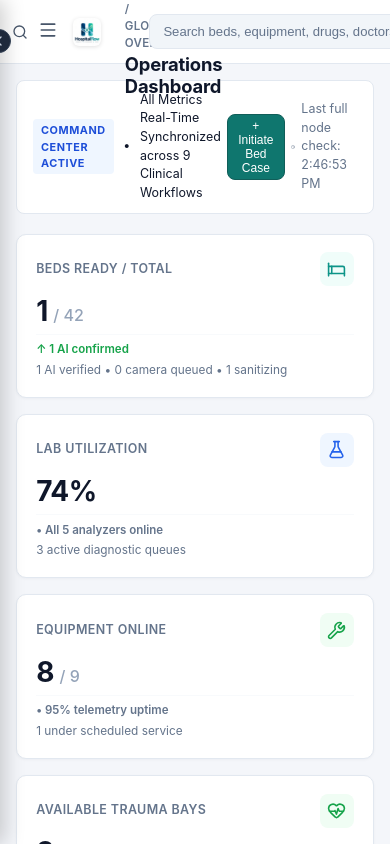
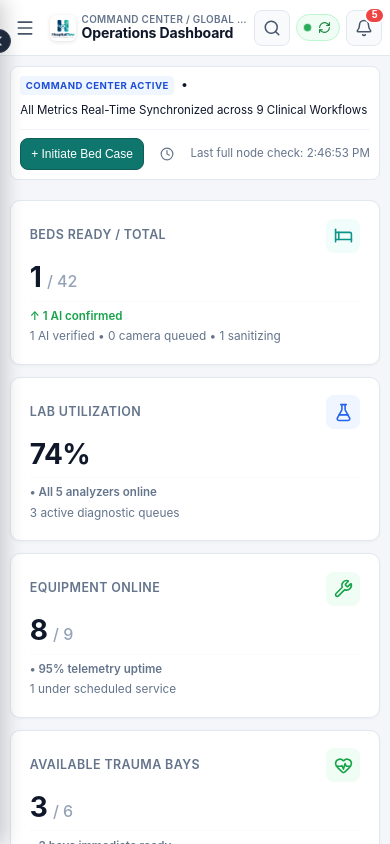
Before and after one commit to gru-senpai/hospital-flow, a React (Vite) app: page / in a window 390 px wide. Shown: the top 844 px of the page. Built offline with nearby package versions, Linux system fonts and the light colour scheme.

Commit message:
fix: polish mobile layout, top navigation, search trigger, and dashboard subbar responsiveness

```diff
--- a/src/App.css
+++ b/src/App.css
@@ -2102,19 +2102,110 @@
   box-shadow: 0 1px 4px rgba(0, 0, 0, 0.12);
 }
 
+/* Mobile display utility classes */
+.mobile-only {
+  display: none !important;
+}
+
+.desktop-only {
+  display: flex !important;
+}
+
+.mobile-search-btn {
+  background-color: #f8fafc;
+  border: 1px solid #e2e8f0;
+  border-radius: 8px;
+  width: 36px;
+  height: 36px;
+  display: flex;
+  align-items: center;
+  justify-content: center;
+  color: #475569;
+  cursor: pointer;
+  transition: all 0.15s ease;
+}
+
+.mobile-search-btn:hover {
+  background-color: #f1f5f9;
+  color: #0f172a;
+}
+
 @media (max-width: 820px) {
+  .desktop-only {
+    display: none !important;
+  }
+
+  .mobile-only {
+    display: flex !important;
+  }
+
+  .app-topnav {
+    height: 56px;
+    padding: 0 0.85rem;
+    gap: 0.5rem;
+  }
+
   .mobile-menu-trigger {
-    display: block;
+    display: flex;
+    align-items: center;
+    justify-content: center;
+    width: 34px;
+    height: 34px;
+    padding: 0;
+    border-radius: 6px;
+  }
+
+  .mobile-menu-trigger:hover {
+    background-color: #f1f5f9;
   }
 
   .mobile-brand-logo {
     display: block;
+    width: 26px;
+    height: 26px;
+  }
+
+  .topnav-titles {
+    display: flex;
+    flex-direction: column;
+    min-width: 0;
+    flex: 1;
+    overflow: hidden;
+  }
+
+  .topnav-breadcrumb {
+    font-size: 0.62rem;
+    white-space: nowrap;
+    overflow: hidden;
+    text-overflow: ellipsis;
+    line-height: 1.1;
+  }
+
+  .topnav-heading {
+    font-size: 0.95rem;
+    white-space: nowrap;
+    overflow: hidden;
+    text-overflow: ellipsis;
+    line-height: 1.2;
+  }
+
+  .topnav-actions {
+    gap: 0.4rem;
+  }
+
+  .sync-status-pill {
+    padding: 0.35rem 0.45rem;
+  }
+
+  .sync-refresh-icon {
+    margin-left: 0;
   }
 
   .app-sidebar {
     position: fixed;
     transform: translateX(-100%);
     box-shadow: 4px 0 20px rgba(0, 0, 0, 0.2);
+    z-index: 100;
   }
 
   .app-sidebar.mobile-open,
@@ -2122,8 +2213,44 @@
     transform: translateX(0);
   }
 
+  .sidebar-mobile-backdrop {
+    position: fixed;
+    inset: 0;
+    background: rgba(15, 23, 42, 0.6);
+    backdrop-filter: blur(2px);
+    z-index: 90;
+  }
+
+  .app-scrollable-content {
+    padding: 0.85rem;
+  }
+
+  /* Dashboard Subbar Mobile Polish */
+  .dashboard-subbar {
+    flex-direction: column;
+    align-items: flex-start;
+    gap: 0.6rem;
+    padding: 0.75rem 0.85rem;
+  }
+
+  .subbar-left {
+    flex-wrap: wrap;
+    gap: 0.4rem;
+  }
+
+  .subbar-right {
+    width: 100%;
+    display: flex;
+    justify-content: space-between;
+    align-items: center;
+    border-top: 1px solid #f1f5f9;
+    padding-top: 0.5rem;
+    font-size: 0.72rem;
+  }
+
   .dashboard-metrics-grid {
     grid-template-columns: 1fr;
+    gap: 0.75rem;
   }
 
   .equipment-grid, .instrument-cards-grid, .trauma-bays-grid, .ward-bed-cards-matrix {
@@ -2132,14 +2259,96 @@
 
   .dashboard-dual-card-row {
     grid-template-columns: 1fr;
+    gap: 0.75rem;
+  }
+
+  /* General Cards Mobile Polish */
+  .ops-card {
+    padding: 1rem;
+    border-radius: 8px;
+  }
+
+  .ops-card-header {
+    flex-direction: column;
+    align-items: flex-start;
+    gap: 0.5rem;
+  }
+
+  .workspace-toolbar-card {
+    flex-direction: column;
+    align-items: stretch;
+    gap: 0.75rem;
+    padding: 0.75rem;
+  }
+
+  .toolbar-left, .toolbar-right {
+    width: 100%;
+    flex-wrap: wrap;
+    gap: 0.5rem;
+  }
+
+  .toolbar-tab-group {
+    width: 100%;
+    overflow-x: auto;
+    padding-bottom: 2px;
+  }
+
+  .toolbar-select {
+    width: 100%;
+  }
+
+  /* Camera inspection HUD mobile adjustments */
+  .ai-camera-viewfinder-card {
+    border-radius: 8px;
+  }
+
+  .ai-camera-video-frame {
+    min-height: 200px;
+    height: 220px;
+  }
+
+  .ai-bbox-tag {
+    font-size: 8px;
+    padding: 1px 3px;
+  }
+
+  .ai-scan-controls-row {
+    flex-direction: column;
+    align-items: stretch;
+    gap: 0.5rem;
+  }
+
+  .ai-scan-controls-row .btn {
+    width: 100%;
+    justify-content: center;
+  }
+}
+
+@media (max-width: 480px) {
+  .app-topnav {
+    padding: 0 0.5rem;
+    gap: 0.35rem;
+  }
+
+  .topnav-heading {
+    font-size: 0.88rem;
   }
 
   .app-scrollable-content {
-    padding: 1rem;
-  }
-
-  .facility-selector-badge {
-    display: none;
+    padding: 0.6rem;
+  }
+
+  .dashboard-subbar {
+    padding: 0.6rem;
+  }
+
+  .live-pulse-badge {
+    font-size: 0.6rem;
+    padding: 0.15rem 0.35rem;
+  }
+
+  .subbar-text {
+    font-size: 0.72rem;
   }
 }
 
--- a/src/components/layout/TopNav.tsx
+++ b/src/components/layout/TopNav.tsx
@@ -78,8 +78,8 @@ export const TopNav: React.FC<TopNavProps> = ({
         <h1 className="topnav-heading">{currentInfo.title}</h1>
       </div>
 
-      {/* Global Search Bar */}
-      <div className="topnav-search-wrap">
+      {/* Global Search Bar (Full on Desktop, Compact on Mobile) */}
+      <div className="topnav-search-wrap desktop-only">
         <button
           type="button"
           className="topnav-search-trigger"
@@ -94,6 +94,17 @@ export const TopNav: React.FC<TopNavProps> = ({
 
       {/* Right Controls */}
       <div className="topnav-actions">
+        {/* Mobile Search Button */}
+        <button
+          type="button"
+          className="mobile-search-btn mobile-only"
+          onClick={onOpenSearch}
+          aria-label="Search resources"
+          title="Search all hospital resources"
+        >
+          <Search size={18} />
+        </button>
+
         {/* Sync & Data Freshness */}
         <button
           type="button"
@@ -102,12 +113,12 @@ export const TopNav: React.FC<TopNavProps> = ({
           title="Click to force data sync across operational stations"
         >
           <span className="sync-live-dot" />
-          <span className="sync-text">Live Sync • {formatFreshness()}</span>
+          <span className="sync-text desktop-only">Live Sync • {formatFreshness()}</span>
           <RefreshCw size={13} className="sync-refresh-icon" />
         </button>
 
         {/* Facility Selector */}
-        <div className="facility-selector-badge" title="Active facility network">
+        <div className="facility-selector-badge desktop-only" title="Active facility network">
           <Building size={14} className="facility-icon" />
           <span className="facility-name">Apollo Central Hospital</span>
         </div>
@@ -128,7 +139,7 @@ export const TopNav: React.FC<TopNavProps> = ({
         {currentRoute === 'beds' && onOpenCreateCase && (
           <button
             type="button"
-            className="btn btn-primary btn-sm topnav-primary-action"
+            className="btn btn-primary btn-sm topnav-primary-action desktop-only"
             onClick={onOpenCreateCase}
           >
             <PlusCircle size={15} />
@@ -139,7 +150,7 @@ export const TopNav: React.FC<TopNavProps> = ({
         {currentRoute === 'alerts' && (
           <button
             type="button"
-            className="btn btn-secondary btn-sm"
+            className="btn btn-secondary btn-sm desktop-only"
             onClick={() => onNavigate('dashboard')}
           >
             <span>Overview Dashboard</span>
```
